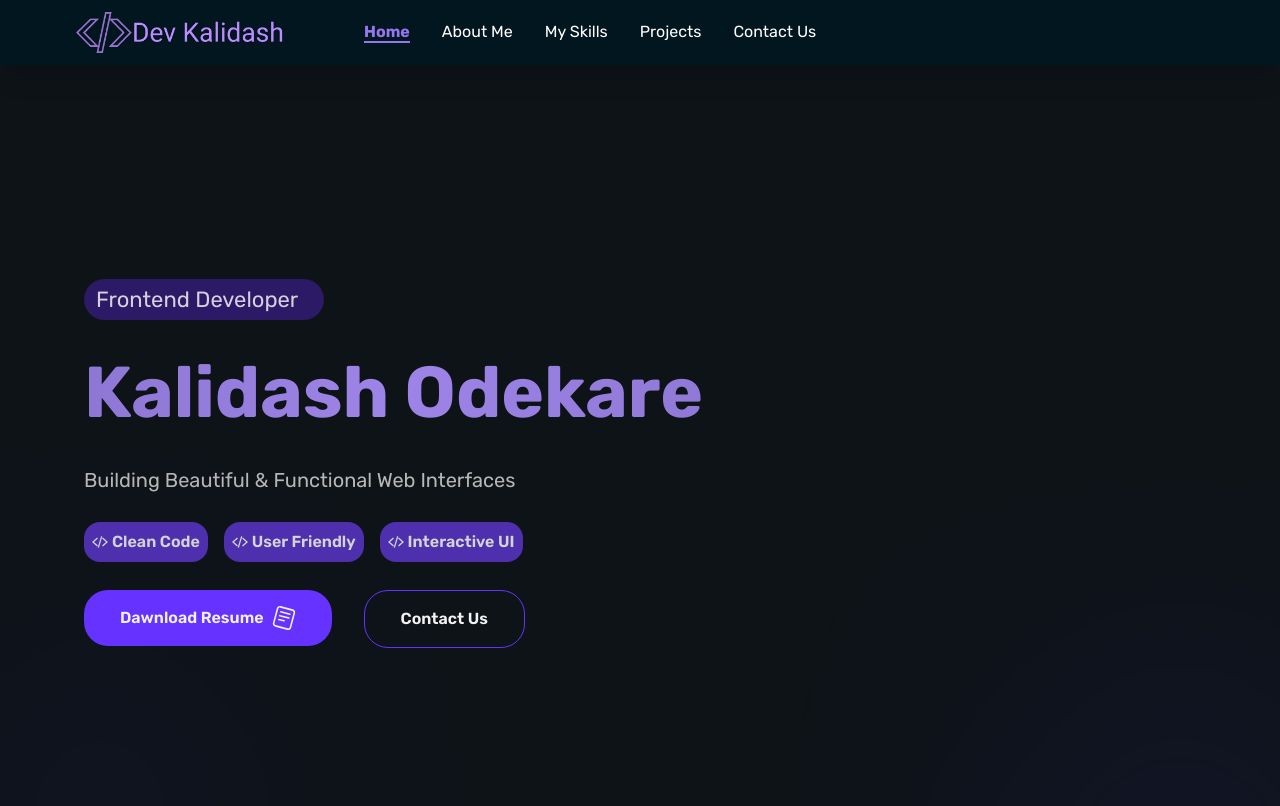
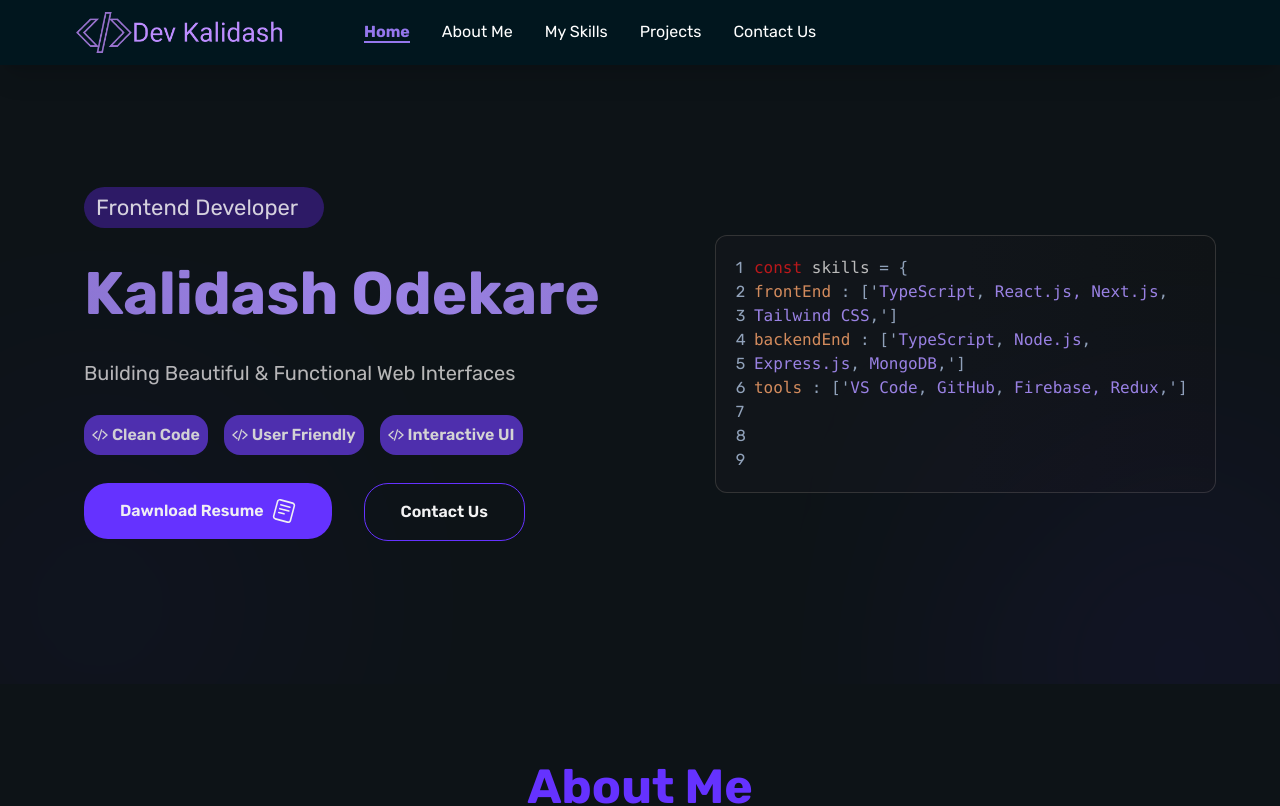
Before and after one commit to kalidashodekare14/Portfolio, a Next.js app: page / in a window 1280 px wide. Shown: the top 806 px of the page. Built offline with nearby package versions, Linux system fonts and the light colour scheme.

Commit message:
BannerSection Fake code ui implement

```diff
--- a/components/HeroSection.tsx
+++ b/components/HeroSection.tsx
@@ -9,6 +9,7 @@ const HeroSection = () => {
     return (
         <div id='hero' className='-mt-px relative lg:min-h-screen bg-[#161f2d] overflow-hidden font-roboto flex flex-col items-center lg:justify-center pb-5'>
             <div className='relative max-w-7xl p-15 '>
+                <div>
                     <div className='z-20 flex flex-col items-center gap-6 mt-14 lg:mt-0'>
                         <p className='relative z-20 text-[#f7f6f6bb] text-[22px] bg-[#523779] p-3 py-1 rounded-3xl'>Frontend Developer</p>
                         <h1 className='text-white text-[80px] lg:text-8xl text-center font-bold leading-tight'>
@@ -96,6 +97,7 @@ const HeroSection = () => {
                                 className='ml-4 border border-[#9045F8] px-9 py-4 rounded-3xl font-semibold cursor-pointer text-[#f3f3f3]'>
                                 Contact Us
                             </motion.button>
+                        </div>
                     </div>
                 </div>
                 {/* tech icons */}
--- a/components/HeroSection1.tsx
+++ b/components/HeroSection1.tsx
@@ -7,12 +7,19 @@ import { SiReaddotcv } from "react-icons/si";
 import { Link as ScrollLink } from 'react-scroll'
 // 161f2d
 const HeroSection1 = () => {
+
+    const skills = {
+        frontEnd: ['HTML', 'CSS', 'Tailwind', 'JavaScript', 'TypeScript', 'React', 'Next.js'],
+        backEnd: ['Node.js', 'Express.js', 'MongoDB'],
+        tools: ['Redux Toolkit', 'RTK Query', 'Git', 'GitHub', 'Firebase', 'NextAuth'],
+    };
+
     return (
         <div id='hero' className='-mt-px relative  bg-[#0D1317] overflow-hidden font-roboto pb-5'>
-            <div className='relative lg:max-w-6xl m-auto lg:min-h-screen flex items-center'>
-                <div className="space-y-7 mx-5">
+            <div className='relative lg:max-w-6xl m-auto lg:h-150 flex items-center'>
+                <div className="w-[55%] space-y-7 mx-5">
                     <p className='relative z-20 w-60 text-[#f7f6f6d5] text-[22px] bg-[#2d1a66] p-3 py-1 rounded-3xl'>Frontend Developer</p>
-                    <h1 className='text-white text-[80px] lg:text-7xl text-center font-bold leading-tight'>
+                    <h1 className='text-white text-[80px] lg:text-6xl text-center lg:text-left font-bold leading-tight'>
                         <span className='bg-linear-to-r from-[#8e77d4] via-[#9d84e7] to-[#9079d6] bg-clip-text text-transparent animate-linear'>Kalidash Odekare</span>
                         {/* <span className='bg-linear-to-r from-[#ad6cdb] via-[#9a5dc2] to-[#8c50b4] bg-clip-text text-transparent animate-linear'>Kalidash Odekare</span> */}
                     </h1>
@@ -108,6 +115,65 @@ const HeroSection1 = () => {
                         </ScrollLink>
                     </div>
                 </div>
+                <div className='w-[45%] bg-linear-to-r from-[#11151a] via-[#11151a] to-[#0f1316] text-slate-400 flex border border-[#3f3f3fbb] rounded-xl p-5 text-[16px]'>
+                    <div className="select-none pr-2">
+                        <div>1</div>
+                        <div>2</div>
+                        <div>3</div>
+                        <div>4</div>
+                        <div>5</div>
+                        <div>6</div>
+                        <div>7</div>
+                        <div>8</div>
+                        <div>9</div>
+
+                    </div>
+                    <pre className="whitespace-pre-wrap font-medium">
+                        <span className="text-[#ba181b]">const</span>{" "}
+                        <span className="text-[#bbb]">skills</span>{" "}
+                        <span>=</span>{" "}
+                        <span>{"{"}</span>
+                        {"\n"}
+                        <span className="text-[#d38b5d]">frontEnd</span>{" "}
+                        <span>:</span>{" "}
+                        <span>['</span>
+                        <span className="text-[#9A82E3]">TypeScript</span>
+                        <span>,</span>{" "}
+                        <span className="text-[#9A82E3]">React.js</span>
+                        <span className="text-[#9A82E3]">,</span>{" "}
+                        <span className="text-[#9A82E3]">Next.js</span>
+                        <span>,</span>{" "}
+                        <span className="text-[#9A82E3]">Tailwind CSS</span>
+                        <span>,</span>
+                        <span>']</span>
+                        {"\n"}
+                        <span className="text-[#d38b5d]">backendEnd</span>{" "}
+                        <span>:</span>{" "}
+                        <span>['</span>
+                        <span className="text-[#9A82E3]">TypeScript</span>
+                        <span>,</span>{" "}
+                        <span className="text-[#9A82E3]">Node.js</span>
+                        <span>,</span>{" "}
+                        <span className="text-[#9A82E3]">Express.js</span>
+                        <span>,</span>{" "}
+                        <span className="text-[#9A82E3]">MongoDB</span>
+                        <span>,</span>
+                        <span>']</span>
+                        {"\n"}
+                        <span className="text-[#d38b5d]">tools</span>{" "}
+                        <span>:</span>{" "}
+                        <span>['</span>
+                        <span className="text-[#9A82E3]">VS Code</span>
+                        <span>,</span>{" "}
+                        <span className="text-[#9A82E3]">GitHub</span>
+                        <span>,</span>{" "}
+                        <span className="text-[#9A82E3]">Firebase</span>
+                        <span className="text-[#9A82E3]">,</span>{" "}
+                        <span className="text-[#9A82E3]">Redux</span>
+                        <span>,</span>
+                        <span>']</span>
+                    </pre>
+                </div>
             </div>
             <motion.div
                 initial={{
```
Lines whose indentation alone changed are shown as unchanged.
